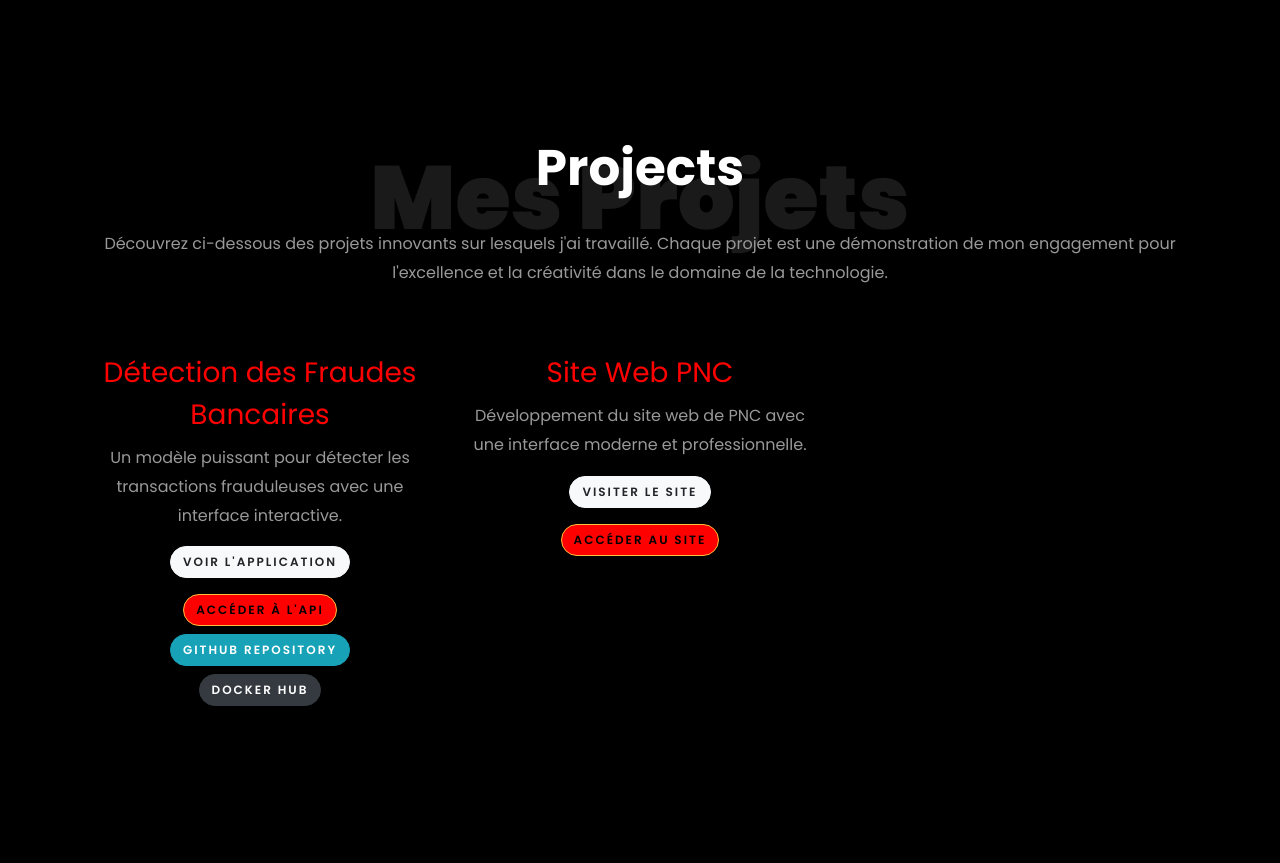
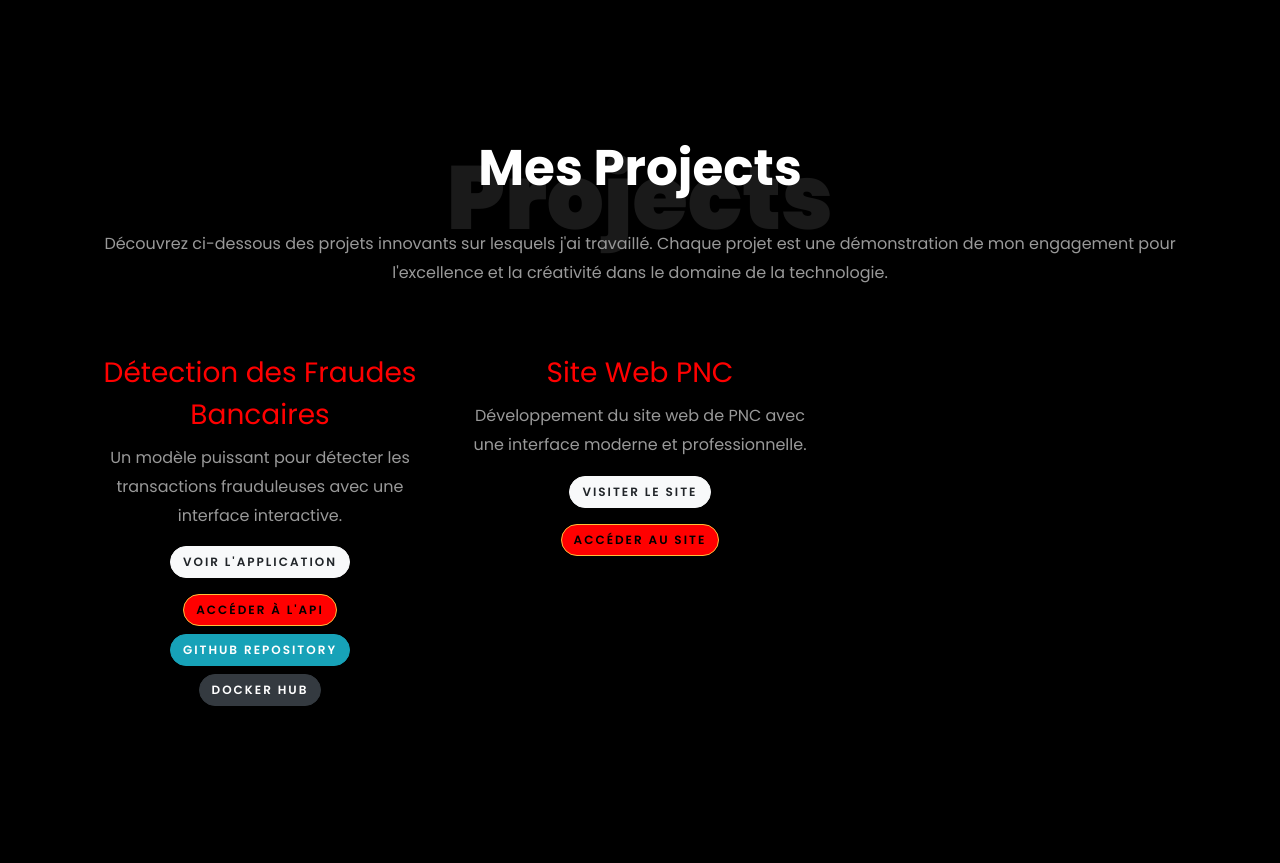
Before and after one commit to AICHATA-JAFFAR-SANOGO/mon-portfolio, a plain HTML site: page index.html in a window 1280 px wide. Shown: the part 4720-5583 px from the top of the page. Drawn offline with nearby package versions, Linux system fonts and the light colour scheme; animation ran at ten frames a second; files whose address does not match are found by name.

Commit message:
Update index.html

```diff
--- a/index.html
+++ b/index.html
@@ -603,8 +603,8 @@
 
               <div class="row justify-content-center pb-5">
           <div class="col-md-12 heading-section text-center ftco-animate">
-          	<h1 class="big big-2">Mes Projets</h1>
-            <h2 class="mb-4">Projects</h2>
+          	<h1 class="big big-2">Projects</h1>
+            <h2 class="mb-4">Mes Projects</h2>
 			<p>Découvrez ci-dessous des projets innovants sur lesquels j'ai travaillé. Chaque projet est une démonstration de mon engagement pour l'excellence et la créativité dans le domaine de la technologie.</p>
 		</div>
         </div>
```
